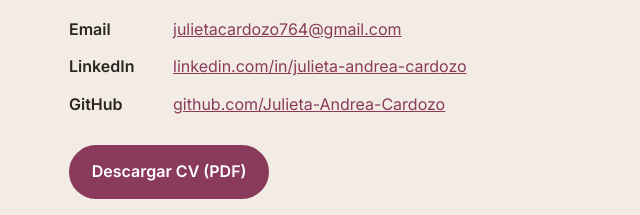
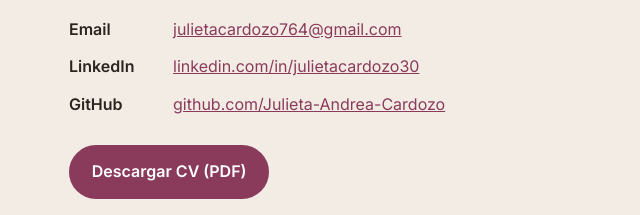
Before and after one commit to Julieta-Andrea-Cardozo/Julieta-Andrea-Cardozo.github.io, a plain HTML site: page index.html in a window 1280 px wide. Shown: the part 2567-2782 px from the top of the page, 191-831 px from the left. Drawn offline with Linux system fonts and the light colour scheme.

Commit message:
Actualiza URL de LinkedIn
Co-Authored-By: Devin AI <158243242+devin-ai-integration[bot]@users.noreply.github.com>

```diff
--- a/index.html
+++ b/index.html
@@ -217,7 +217,7 @@
           <p>¿Tenés una propuesta o querés charlar sobre un proyecto? Escribime.</p>
           <ul class="contact__list">
             <li><span>Email</span><a href="mailto:julietacardozo764@gmail.com">julietacardozo764@gmail.com</a></li>
-            <li><span>LinkedIn</span><a href="https://www.linkedin.com/in/julieta-andrea-cardozo" target="_blank" rel="noopener">linkedin.com/in/julieta-andrea-cardozo</a></li>
+            <li><span>LinkedIn</span><a href="https://www.linkedin.com/in/julietacardozo30" target="_blank" rel="noopener">linkedin.com/in/julietacardozo30</a></li>
             <li><span>GitHub</span><a href="https://github.com/Julieta-Andrea-Cardozo" target="_blank" rel="noopener">github.com/Julieta-Andrea-Cardozo</a></li>
           </ul>
           <a class="btn btn--primary" href="cv/Cardozo_Julieta_CV.pdf" download>Descargar CV (PDF)</a>
```
Also changed, not shown: 1 other file.
